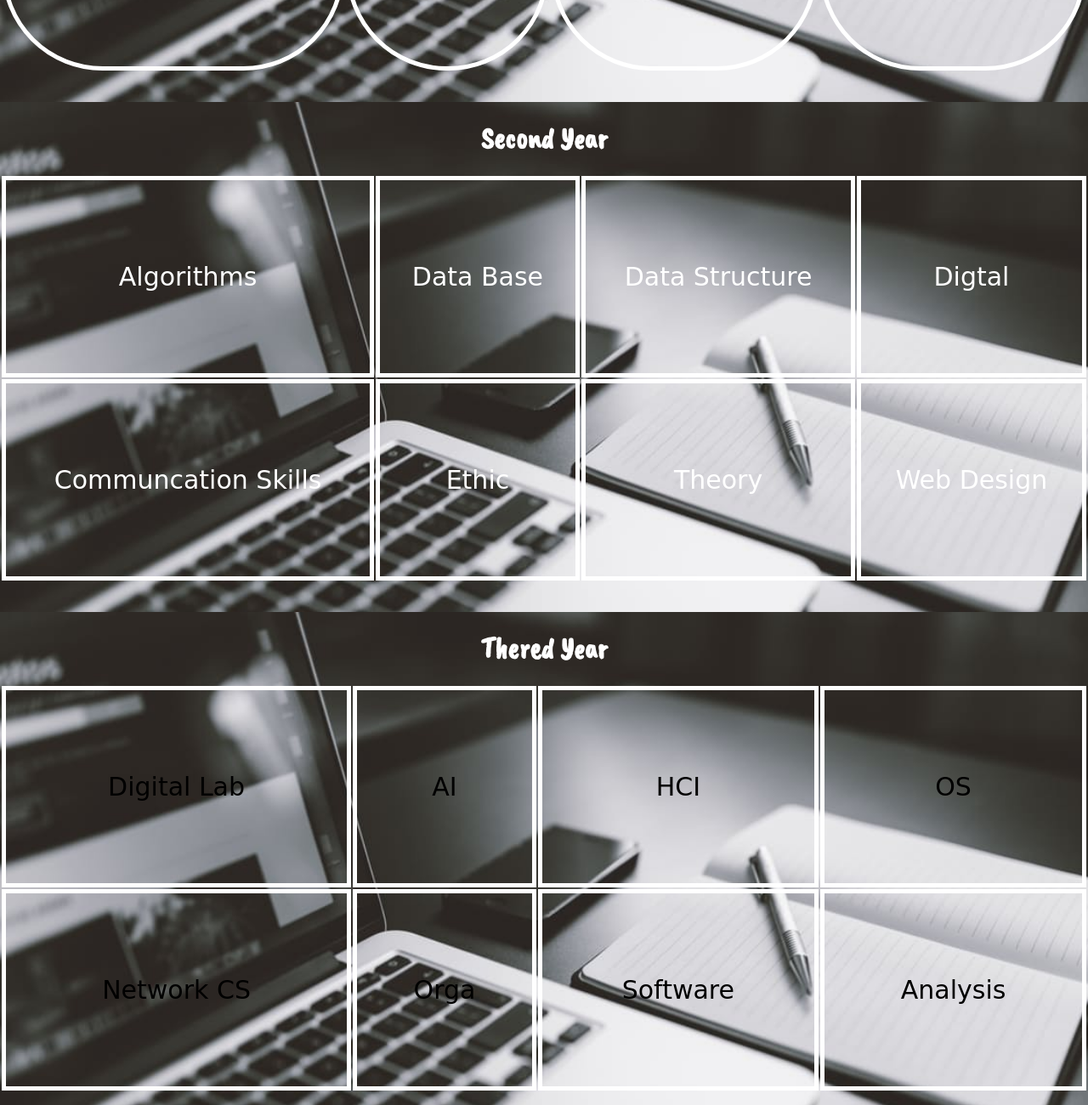
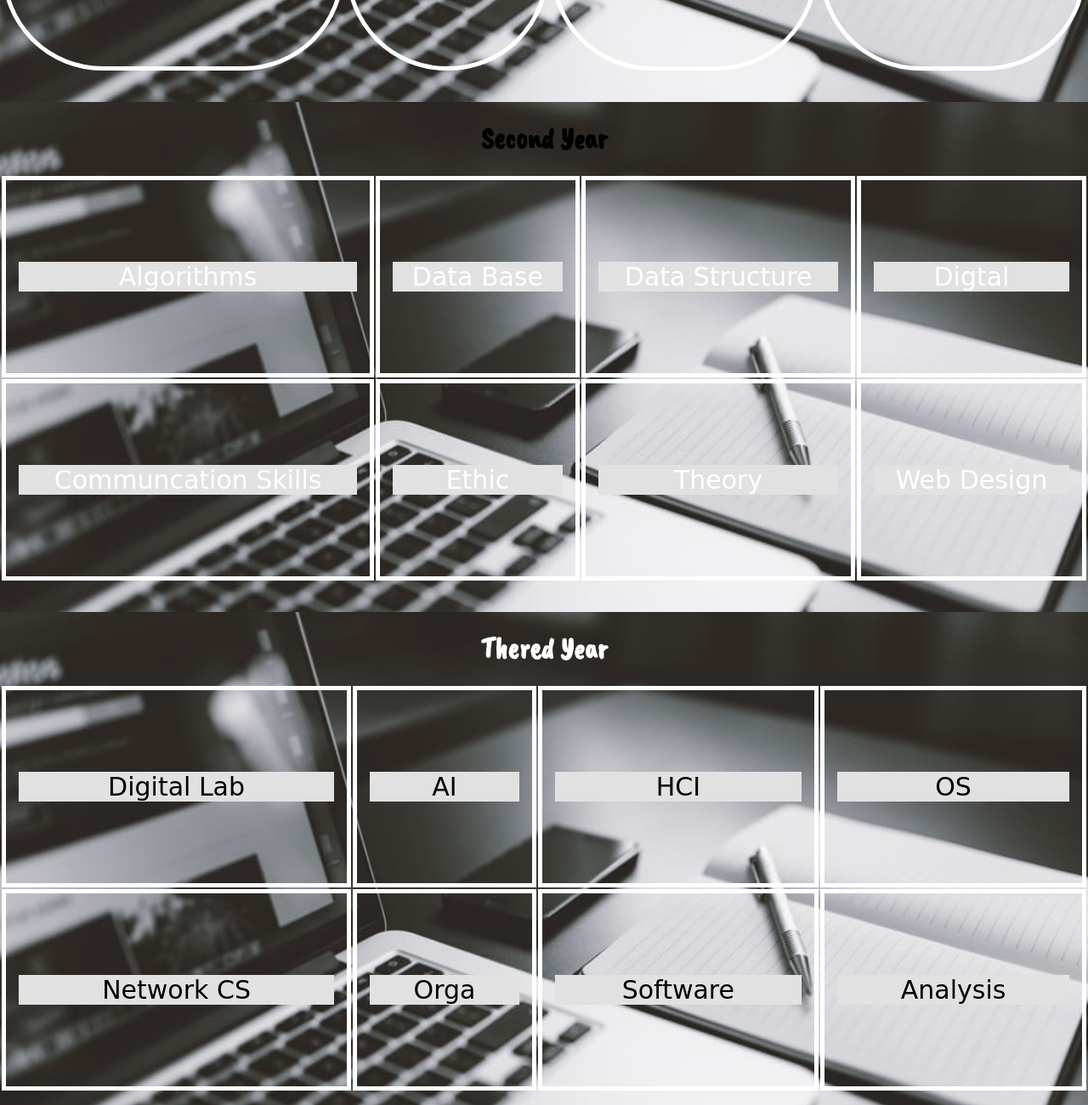
Before and after one commit to SemicolonTeam2/SemicolonTeam2.github.io, a plain HTML site: page index.html in a window 1280 px wide. Shown: the part 1100-2400 px from the top of the page at 85% size. Drawn offline with nearby package versions, Linux system fonts and the light colour scheme; a web font is replaced by a local one.

Commit message:
Add files via upload

```diff
--- a/CSS/index.css
+++ b/CSS/index.css
@@ -135,7 +135,7 @@ header
 }
 .contS h1
 {
-    color: white;
+    color: black;
     font-family: 'Caveat Brush', cursive;
     font-size: 35px;
     padding: 20px;
--- a/index.html
+++ b/index.html
@@ -73,16 +73,16 @@
                  </h1>
                 <table>
                     <tr>
-                        <td><a href="#" class="hvr-Grow-Shadow">Algorithms</a></td>
-                        <td><a href="#"class="hvr-Grow-Shadow">Data Base</a></td>
-                        <td><a href="#"class="hvr-Grow-Shadow">Data Structure</a></td>
-                        <td><a href="#"class="hvr-Grow-Shadow">Digtal</a></td>
+                        <td><a href="#" class="hvr-Shutter-Out-Vertical">Algorithms</a></td>
+                        <td><a href="#"class="hvr-Shutter-Out-Vertical">Data Base</a></td>
+                        <td><a href="#"class="hvr-Shutter-Out-Vertical">Data Structure</a></td>
+                        <td><a href="#"class="hvr-Shutter-Out-Vertical">Digtal</a></td>
                     </tr>
                     <tr>
-                     <td><a href="#"class="hvr-Grow-Shadow">Communcation Skills</a></td>
-                     <td><a href="#"class="hvr-Grow-Shadow">Ethic</a></td>
-                     <td><a href="#"class="hvr-Grow-Shadow">Theory</a></td>
-                     <td><a href="#"class="hvr-Grow-Shadow">Web Design</a></td>
+                     <td><a href="#"class="hvr-Shutter-Out-Vertical">Communcation Skills</a></td>
+                     <td><a href="#"class="hvr-Shutter-Out-Vertical">Ethic</a></td>
+                     <td><a href="#"class="hvr-Shutter-Out-Vertical">Theory</a></td>
+                     <td><a href="#"class="hvr-Shutter-Out-Vertical">Web Design</a></td>
                     </tr>
                 </table>
             </div>
@@ -94,16 +94,16 @@
                  </h1>
                 <table>
                     <tr>
-                        <td><a href="#"class="hvr-Underline-From-Center">Digital Lab</a></td>
-                        <td><a href="#"class="hvr-Underline-From-Center">AI</a></td>
-                        <td><a href="#"class="hvr-Underline-From-Center">HCI</a></td>
-                        <td><a href="#"class="hvr-Underline-From-Center">OS</a></td>
+                        <td><a href="#"class="hvr-Shutter-Out-Vertical">Digital Lab</a></td>
+                        <td><a href="#"class="hvr-Shutter-Out-Vertical">AI</a></td>
+                        <td><a href="#"class="hvr-Shutter-Out-Vertical">HCI</a></td>
+                        <td><a href="#"class="hvr-Shutter-Out-Vertical">OS</a></td>
                     </tr>
                     <tr>
-                     <td><a href="#"class="hvr-Underline-From-Center">Network CS</a></td>
-                     <td><a href="#"class="hvr-Underline-From-Center">Orga</a></td>
-                     <td><a href="#"class="hvr-Underline-From-Center">Software</a></td>
-                     <td><a href="#"class="hvr-Underline-From-Center">Analysis</a></td>
+                     <td><a href="#"class="hvr-Shutter-Out-Vertical">Network CS</a></td>
+                     <td><a href="#"class="hvr-Shutter-Out-Vertical">Orga</a></td>
+                     <td><a href="#"class="hvr-Shutter-Out-Vertical">Software</a></td>
+                     <td><a href="#"class="hvr-Shutter-Out-Vertical">Analysis</a></td>
                     </tr>
                 </table>
             </div>
@@ -115,13 +115,13 @@
                  </h1>
                 <table>
                     <tr>
-                        <td><a href="#"class="hvr-Glow">Numerical</a></td>
-                        <td><a href="#"class="hvr-Glow">Wireless</a></td>
-                        <td><a href="#"class="hvr-Glow">Oracle</a></td>
-                        <td><a href="#"class="hvr-Glow">WebApp</a></td>
+                        <td><a href="#"class="hvr-Shutter-Out-Vertical">Numerical</a></td>
+                        <td><a href="#"class="hvr-Shutter-Out-Vertical">Wireless</a></td>
+                        <td><a href="#"class="hvr-Shutter-Out-Vertical">Oracle</a></td>
+                        <td><a href="#"class="hvr-Shutter-Out-Vertical">WebApp</a></td>
                     </tr>
                     <tr>
-                     <td colspan="4"><a href="#"class="hvr-Float-Shadow">Arci</a></td>
+                     <td colspan="4"><a href="#"class="hvr-Shutter-Out-Vertical">Arci</a></td>
                     </tr>
                 </table>
             </div>
```
